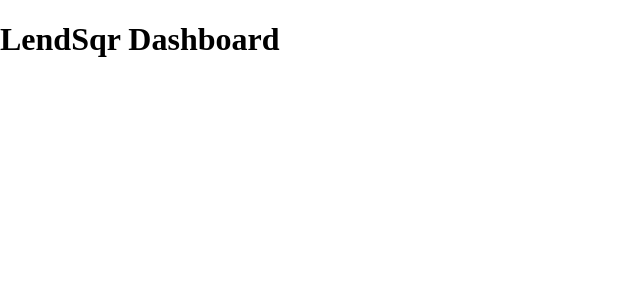
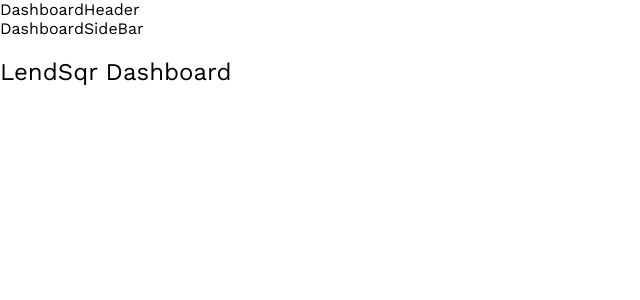
Before and after one commit to Daniel-Ezekiel/lendsqr-fe-test, a Next.js app: page /dashboard in a window 1280 px wide. Shown: the top 300 px of the page, without its empty margins (0-640 px from the left). Built offline with nearby package versions, Linux system fonts and the light colour scheme.

Commit message:
chore: initialised pages for dashboard and components on page

```diff
--- /dev/null
+++ b/src/app/_components/DashboardHeader.tsx
@@ -0,0 +1,5 @@
+function DashboardHeader() {
+  return <div>DashboardHeader</div>;
+}
+
+export default DashboardHeader;
--- /dev/null
+++ b/src/app/_components/DashboardSideBar.tsx
@@ -0,0 +1,5 @@
+function DashboardSideBar() {
+  return <div>DashboardSideBar</div>;
+}
+
+export default DashboardSideBar;
--- a/src/app/_layouts/DashboardLayout.tsx
+++ b/src/app/_layouts/DashboardLayout.tsx
@@ -1,5 +1,6 @@
+import styles from "@/app/sass/dashboard.module.scss";
 function DashboardLayout({ children }: { children: React.ReactNode }) {
-  return <div>{children}</div>;
+  return <div className={styles.page}>{children}</div>;
 }
 
 export default DashboardLayout;
--- a/src/app/dashboard/page.tsx
+++ b/src/app/dashboard/page.tsx
@@ -1,9 +1,15 @@
+import DashboardHeader from "../_components/DashboardHeader";
+import DashboardSideBar from "../_components/DashboardSideBar";
 import DashboardLayout from "../_layouts/DashboardLayout";
 
 function Dashboard() {
   return (
     <DashboardLayout>
-      <h1>LendSqr Dashboard</h1>
+      <DashboardHeader />
+      <DashboardSideBar />
+      <section>
+        <h1>LendSqr Dashboard</h1>
+      </section>
     </DashboardLayout>
   );
 }
--- a/src/app/page.tsx
+++ b/src/app/page.tsx
@@ -2,7 +2,7 @@
 import Image from "next/image";
 import Logo from "@/assets/images/logo.svg";
 import LoginImg from "@/assets/images/sign-in.svg";
-import styles from "./login.module.scss";
+import styles from "./sass/login.module.scss";
 function Login() {
   return (
     <div className={styles.page}>
--- /dev/null
+++ b/src/app/sass/dashboard.module.scss
@@ -0,0 +1,6 @@
+@use "./variables.module.scss";
+@use "./mixins.module.scss";
+
+.page {
+  font-family: var(--font-work-sans);
+}
--- a/src/app/login.module.scss
+++ b/src/app/sass/login.module.scss
@@ -1,5 +1,5 @@
-@use "./sass/variables.module.scss";
-@use "./sass/mixins.module.scss";
+@use "./variables.module.scss";
+@use "./mixins.module.scss";
 
 .page {
   min-height: 85dvh;
```
